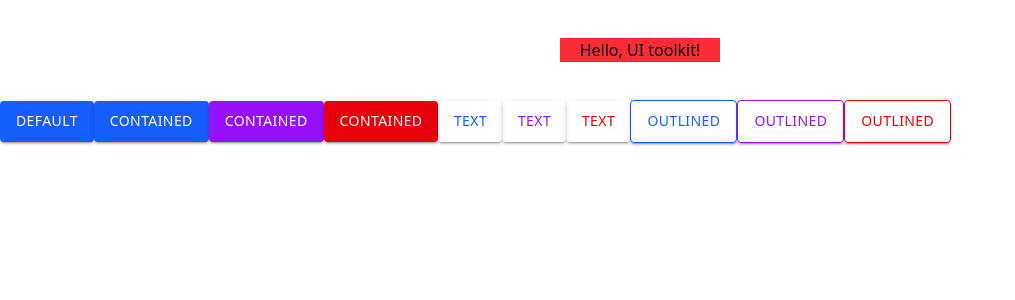
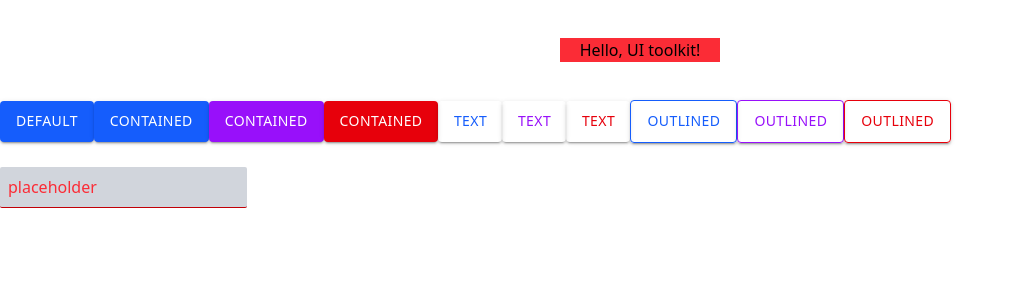
Before and after one commit to IslamSolimanInnowise/custom-components-lib, a React app: page / in a window 1280 px wide. Shown: the top 300 px of the page, without its empty margins (0-1015 px from the left). Built offline with nearby package versions, Linux system fonts and the light colour scheme.

Commit message:
feat: add TextField component

```diff
--- a/src/App.tsx
+++ b/src/App.tsx
@@ -1,4 +1,5 @@
 import Button from "./components/Button/Button";
+import TextField from "./components/TextField/TextField";
 
 const App: React.FC = () => {
   return (
@@ -39,6 +40,17 @@ const App: React.FC = () => {
       <Button variant="outlined" color="error">
         Outlined
       </Button>
+
+      <br />
+      <br />
+
+      {/* TextField */}
+      <TextField
+        placeholder="placeholder"
+        className="my-custom-class-name"
+        error
+        variant="filled"
+      />
     </div>
   );
 };
--- /dev/null
+++ b/src/components/TextField/TextField.tsx
@@ -0,0 +1,44 @@
+import { HTMLInputTypeAttribute } from "react";
+import { twMerge } from "tailwind-merge";
+
+interface TextFieldProps extends React.InputHTMLAttributes<HTMLInputElement> {
+  type?: HTMLInputTypeAttribute;
+  variant?: "filled" | "outlined" | "standard";
+  error?: boolean;
+  disabled?: boolean;
+}
+
+const TextField: React.FC<TextFieldProps> = ({
+  type = "text",
+  variant = "standard",
+  error = false,
+  disabled = false,
+  className,
+  ...props
+}) => {
+  const baseClasses =
+    "p-2 border-b-1 rounded-xs text-md placeholder-gray-600 outline-0";
+  const errorClasses = "text-red-700 placeholder-red-500 border-red-700";
+  const disabledClasses = "bg-gray-200 pointer-events-none";
+
+  const variantClasses = {
+    standard: "focus:border-b-2",
+    filled: "focus:border-b-2 bg-gray-300",
+    outlined: "focus:border-2",
+  };
+
+  return (
+    <input
+      type={type}
+      className={twMerge(
+        baseClasses,
+        variantClasses[variant],
+        error && errorClasses,
+        disabled && disabledClasses,
+        className
+      )}
+      {...props}
+    />
+  );
+};
+export default TextField;
```
